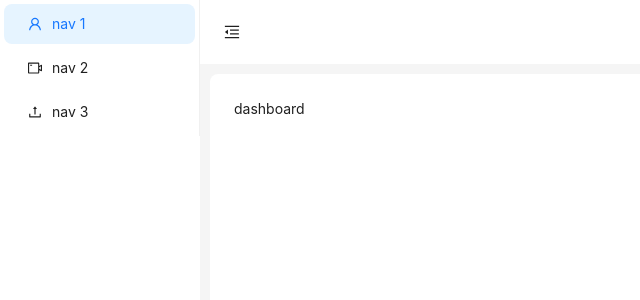
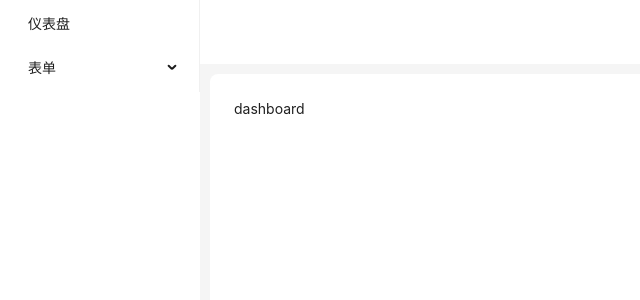
Before and after one commit to haibolian/react-template-admin, a React (Vite) app: page / in a window 1280 px wide. Shown: the top 300 px of the page, without its empty margins (0-640 px from the left). Built offline with nearby package versions, Linux system fonts and the light colour scheme.

Commit message:
feat: router

```diff
--- a/src/layout/index.tsx
+++ b/src/layout/index.tsx
@@ -1,16 +1,11 @@
 import React, { useState } from 'react';
 import { Outlet } from 'react-router-dom';
-import {
-  MenuFoldOutlined,
-  MenuUnfoldOutlined,
-} from '@ant-design/icons';
-import { Button, Layout, theme } from 'antd';
+import { Layout, theme } from 'antd';
 import SideBar from './sider';
 
 const { Header, Content } = Layout;
 
 const LayoutPage: React.FC = () => {
-  const [collapsed, setCollapsed] = useState(false);
   const {
     token: { colorBgContainer, borderRadiusLG },
   } = theme.useToken();
@@ -20,16 +15,7 @@ const LayoutPage: React.FC = () => {
       <SideBar></SideBar>
       <Layout>
         <Header style={{ padding: 0, background: colorBgContainer }}>
-          <Button
-            type="text"
-            icon={collapsed ? <MenuUnfoldOutlined /> : <MenuFoldOutlined />}
-            onClick={() => setCollapsed(!collapsed)}
-            style={{
-              fontSize: '16px',
-              width: 64,
-              height: 64,
-            }}
-          />
+
         </Header>
         <Content
           style={{
--- a/src/layout/sider.tsx
+++ b/src/layout/sider.tsx
@@ -1,40 +1,43 @@
 
 import React, { useState } from 'react';
-import {
-  UploadOutlined,
-  UserOutlined,
-  VideoCameraOutlined,
-} from '@ant-design/icons';
 import { Layout, Menu } from 'antd';
+import { useNavigate } from 'react-router-dom';
 
 const { Sider } = Layout;
 
 const SideBar: React.FC = () => {
-  const [collapsed, setCollapsed] = useState(false);
+  const navigate = useNavigate()
+  const items = [
+    {
+      label: '仪表盘',
+      key: '/',
+    },
+    {
+      label: '表单',
+      key: 'form',
+      children: [
+        {
+          label: '基础表单',
+          key: '/form',
+        },
+        {
+          label: '高级表单',
+          key: '/form/pro',
+        },
+      ],
+    }
+  ]
+  const selectMenuItem = ({ key }: { key: string }) => {
+    navigate(key)
+  }
 
   return (
-    <Sider theme="light" trigger={null} collapsible collapsed={collapsed}>
+    <Sider theme="light" trigger={null} collapsible>
       <Menu
         theme="light"
         mode="inline"
-        defaultSelectedKeys={['1']}
-        items={[
-          {
-            key: '1',
-            icon: <UserOutlined />,
-            label: 'nav 1',
-          },
-          {
-            key: '2',
-            icon: <VideoCameraOutlined />,
-            label: 'nav 2',
-          },
-          {
-            key: '3',
-            icon: <UploadOutlined />,
-            label: 'nav 3',
-          },
-        ]}
+        items={items}
+        onSelect={selectMenuItem}
       />
     </Sider>
   )
```
